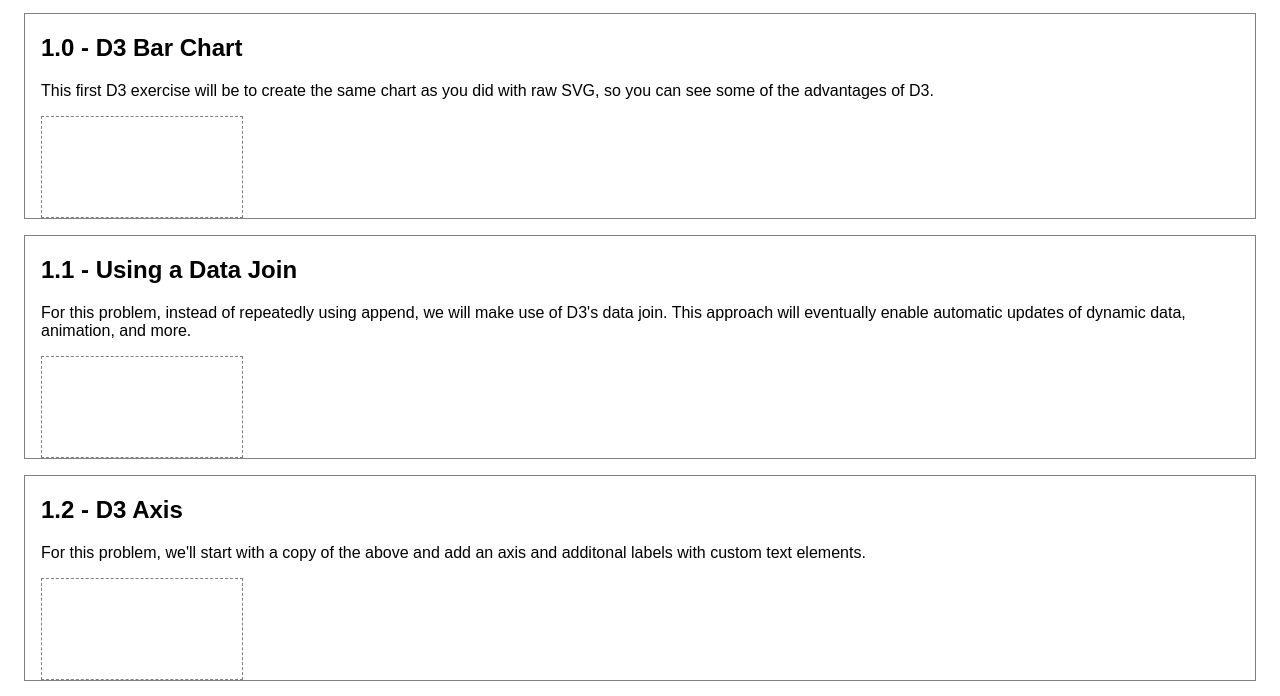
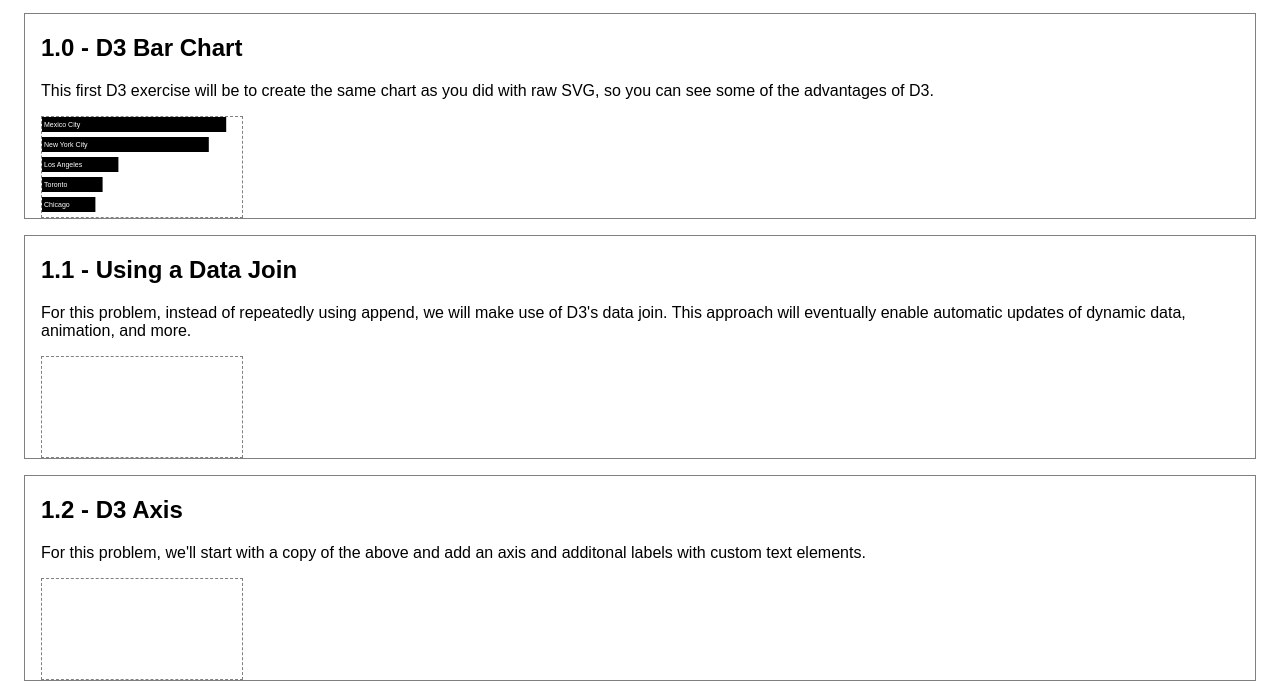
Before and after one commit to daniavayu/data-viz-labs, a plain HTML site: page d3-lab/d3/part1.html in a window 1280 px wide. Shown: the part 87-783 px from the top of the page. Drawn offline with Linux system fonts and the light colour scheme.

Commit message:
1.0 done

```diff
--- a/d3-lab/d3/part1.html
+++ b/d3-lab/d3/part1.html
@@ -43,14 +43,24 @@
           .attr("height", 100)
           .attr("viewBox", "0 0 200 100");
 
+        // Test manual bars
+        // div10.append("rect").attr("y", 0).attr("width", 100).attr("height", 15);
+        // div10.append("rect").attr("y", 20).attr("width", 80).attr("height", 15);
+
         // WRITE SOLUTION TO 1.0 BELOW
 
         // Step 1: Create a Linear Scale function to map population to SVG units
         // See https://d3js.org/d3-scale/linear#_linear
 
+        const x = d3.scaleLinear().domain([0, 10000000]).range([0, 200]);
+
         // note: for-of is akin to a Python for-in loop
         for (let city of cities) {
+            let i = cities.indexOf(city);
+
+            div10.append("rect").attr("y", i * 20).attr("width", x(city.population)).attr("height", 15);
           // Step 2: append a rect & text element for each one
+          div10.append("text").attr("x", 2).attr("y", i * 20 + 10).style("fill","white").style("font-size", "7px").text(city.city);
         }
       </script>
     </section>
```
Also changed, not shown: d3-lab/d3/part0.html (+1 -0 lines).
